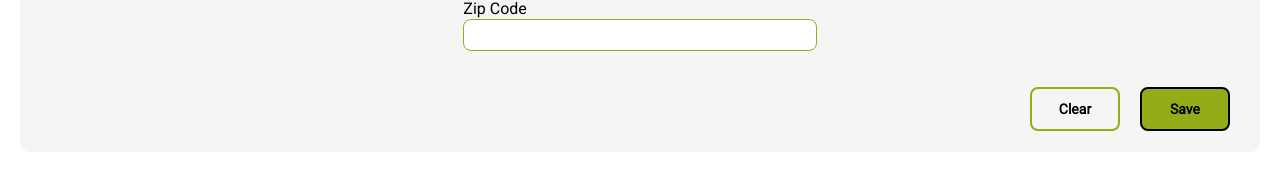
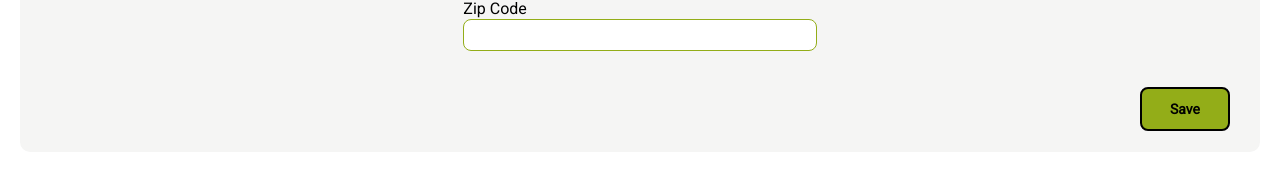
Before and after one commit to PierreTDX/P14_HRnet_OC, a React (Vite) app: page /createemployee in a window 1280 px wide. Shown: the part 547-728 px from the top of the page. Built offline with nearby package versions, Linux system fonts and the light colour scheme.

Commit message:
createEmplye : Correction bug quand date remplie le bouton clear ne s'affichait pas

```diff
--- a/src/pages/CreateEmployee/index.jsx
+++ b/src/pages/CreateEmployee/index.jsx
@@ -3,7 +3,7 @@ import { useState, useEffect } from 'react'
 import { states } from '../../data/states'
 import { departments } from '../../data/departements'
 import { useCreateEmployee } from '../../hooks/useCreateEmployee'
-import { useForm } from 'react-hook-form'
+import { useForm, useWatch } from 'react-hook-form'
 import NavButton from '../../components/NavButton'
 import SelectInput from '../../components/SelectInput'
 import DateInput from '../../components/DateInput'
@@ -16,23 +16,32 @@ import { validateStartDate } from '../../validators/startDateValidator'
 import { formatName, formatStringName, trimFieldValue } from '../../validators/sanitizeTrimmedInput'
 
 function CreateEmployee() {
-    const { register, handleSubmit, formState: { errors }, setValue, reset, watch, control } = useForm({ mode: "onBlur" })
+    const { register, handleSubmit, formState: { errors }, setValue, reset, control } = useForm({ mode: "onBlur" })
     const { saveEmployee } = useCreateEmployee()
-    const dateOfBirth = watch("dateOfBirth");
+    const dateOfBirth = useWatch({ control, name: "dateOfBirth" });
 
     const [showSaveModal, setshowSaveModal] = useState(false)
     const [showClearConfirmModal, setShowClearConfirmModal] = useState(false);
     const [isFormEmpty, setIsFormEmpty] = useState(true);
 
 
-    // Observer les valeurs du formulaire
-    const formValues = watch();
+    // Observer les valeurs du formulaire avec useWatch
+    const formValues = useWatch({ control });
 
     // useEffect pour mettre à jour isFormEmpty chaque fois que formValues change
     useEffect(() => {
-        console.log("🚀 ~ useEffect ~ formValues:", formValues)
-        const isEmpty = !Object.values(formValues).some(value => value !== '');
-        setIsFormEmpty(isEmpty);
+        const isEmpty = !Object.values(formValues).some(value => {
+            if (typeof value === 'string') return value.trim() !== '';
+            if (typeof value === 'object' && value !== null) return Object.keys(value).length > 0;
+            return !!value;
+        });
+
+        // Ajout d'une vérification pour les dates
+        const hasDates = formValues.dateOfBirth || formValues.startDate;
+
+        // Si le formulaire est vide ou que seules les dates sont présentes, afficher Clear
+        setIsFormEmpty(isEmpty && !hasDates);
+
     }, [formValues]); // Recalcule isFormEmpty chaque fois que formValues change
 
     // Fonction de confirmation de Clear
```
